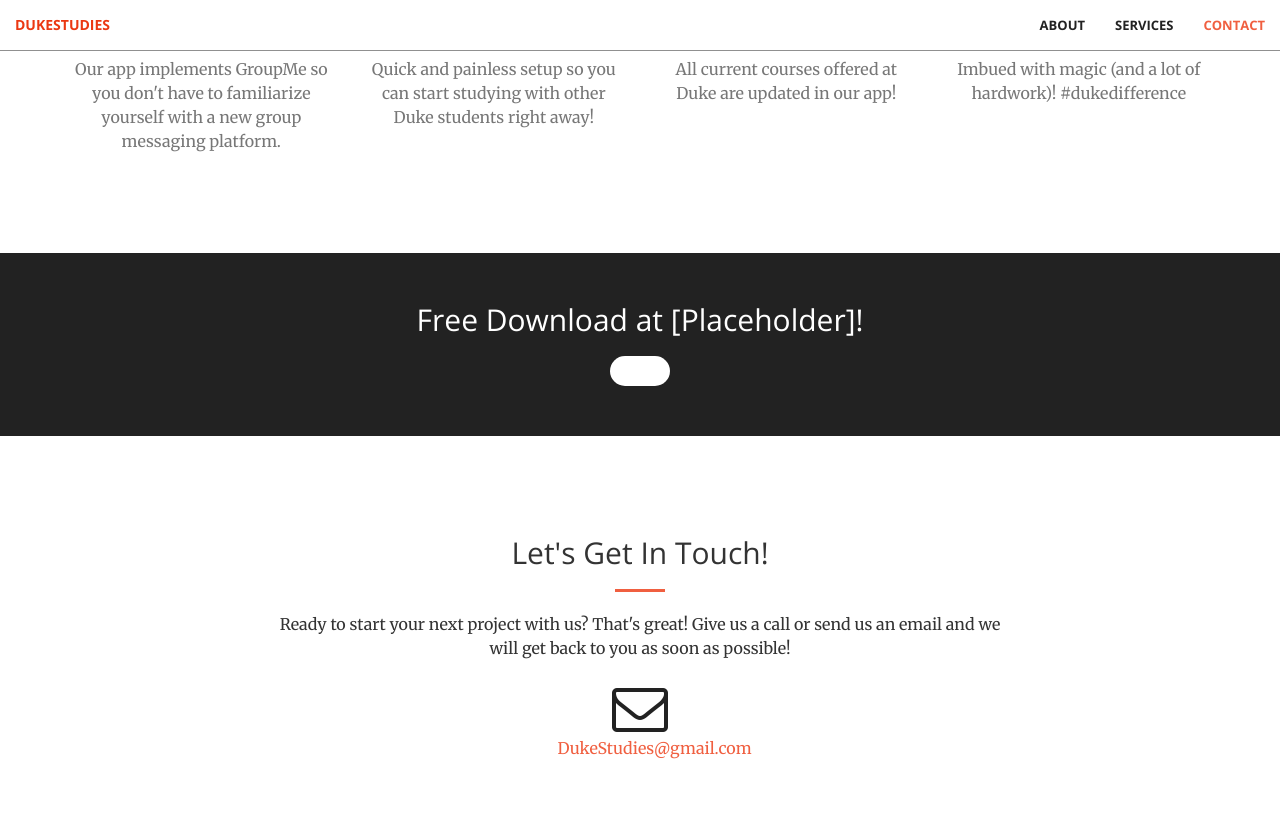
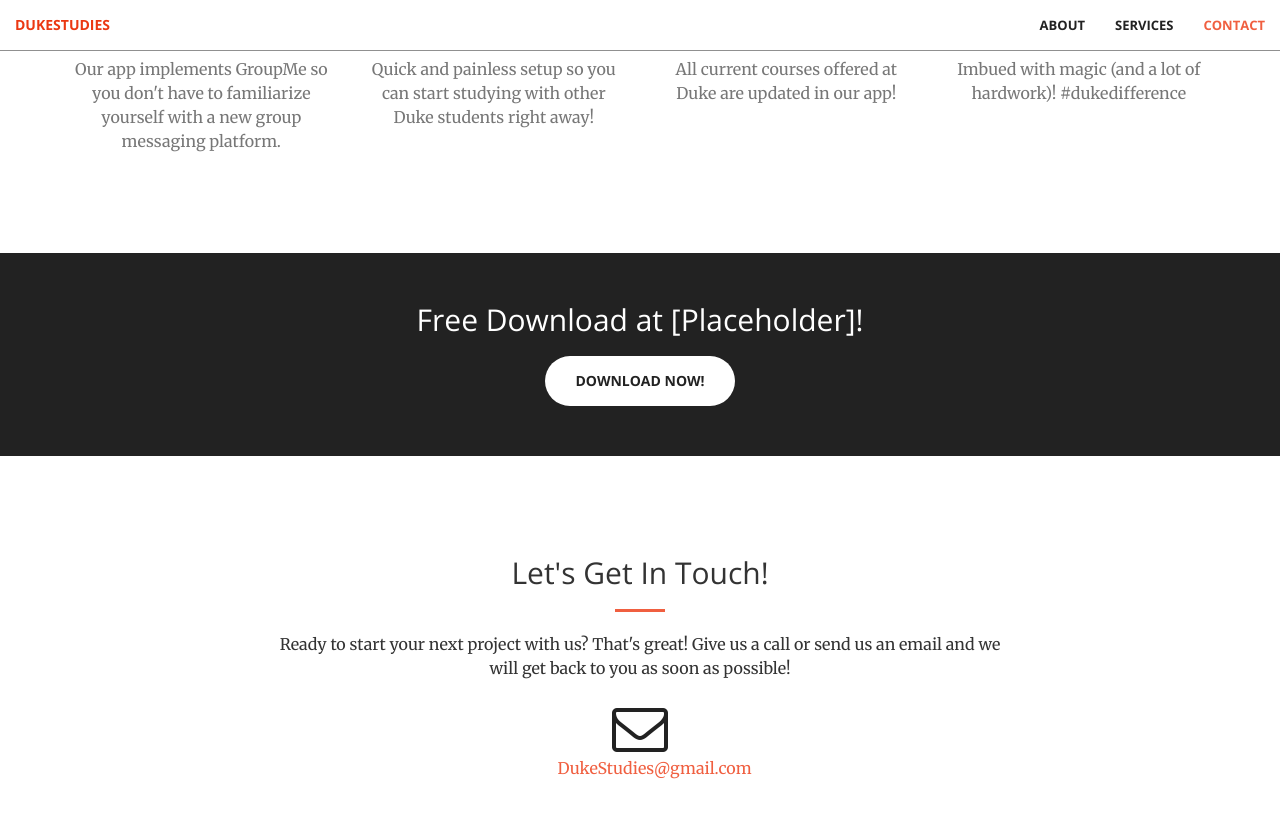
Before and after one commit to cl305/DukeStudies, a Jekyll site: the page built from index.html, in a window 1280 px wide and 900 px high, scrolled down 1593 px. Shown: the top 818 px of the window. Built offline with Jekyll 4.4.1, drawn with Linux system fonts in a browser that asks for light colours.

Commit message:
Updating download button

```diff
--- a/_includes/aside.html
+++ b/_includes/aside.html
@@ -2,7 +2,7 @@
       <div class="container text-center">
           <div class="call-to-action">
               <h2>Free Download at [Placeholder]!</h2>
-              <a href="#" class="btn btn-default btn-xl wow tada"> <a href= "https://appstore.colab.duke.edu/apps/12"></Download Now!</a></a>
+              <a href="https://appstore.colab.duke.edu/apps/12" class="btn btn-default btn-xl wow tada">Download Now!</a>
           </div>
       </div>
   </aside>
```
